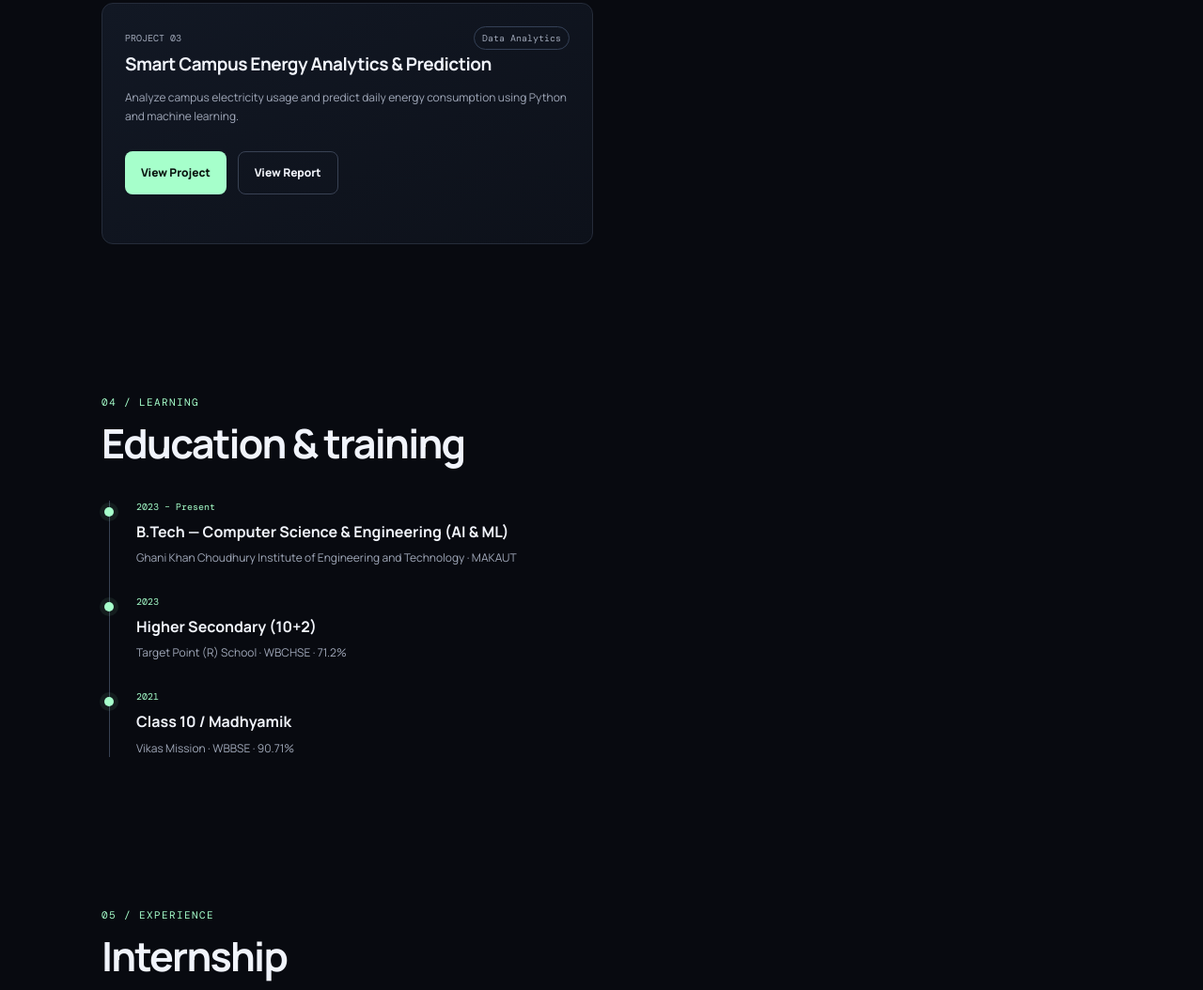
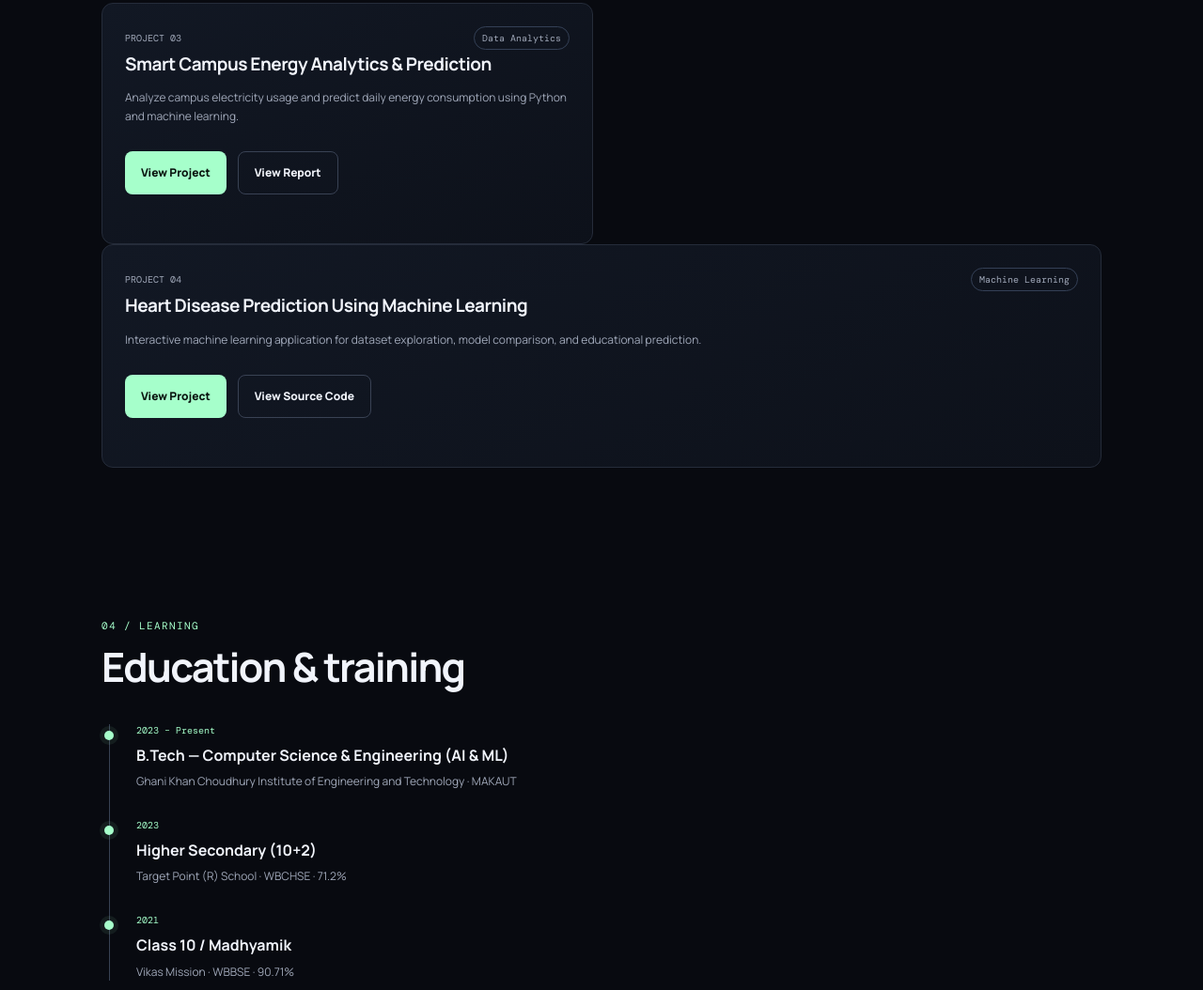
Before and after one commit to Mobashwer7047/mdmobashwer-portfolio, a plain HTML site: page index.html in a window 1280 px wide. Shown: the part 2385-3439 px from the top of the page at 94% size. Drawn offline with nearby package versions, Linux system fonts and the light colour scheme.

Commit message:
Update index.html

```diff
--- a/index.html
+++ b/index.html
@@ -74,6 +74,20 @@
   </div>
      </article>
   </div>
+
+<article class="project-card">
+  <div class="project-top">
+    <span class="project-number">PROJECT 04</span>
+    <span class="project-badge">Machine Learning</span>
+  </div>
+  <h3>Heart Disease Prediction Using Machine Learning</h3>
+  <p>Interactive machine learning application for dataset exploration, model comparison, and educational prediction.</p>
+  <div class="hero-actions">
+    <a class="button primary" href="https://mdmobashwer-portfolio-7gtfse5k2z9ckjbvqbgyhs.streamlit.app/" target="_blank" rel="noopener">View Project</a>
+    <a class="button secondary" href="https://github.com/Mobashwer7047/mdmobashwer-portfolio/tree/main/heart-disease-project" target="_blank" rel="noopener">View Source Code</a>
+  </div>
+</article>
+
     </section>
     <section class="section" id="education">
       <div class="section-head"><p class="eyebrow">04 / LEARNING</p><h2>Education &amp; training</h2></div>
```
